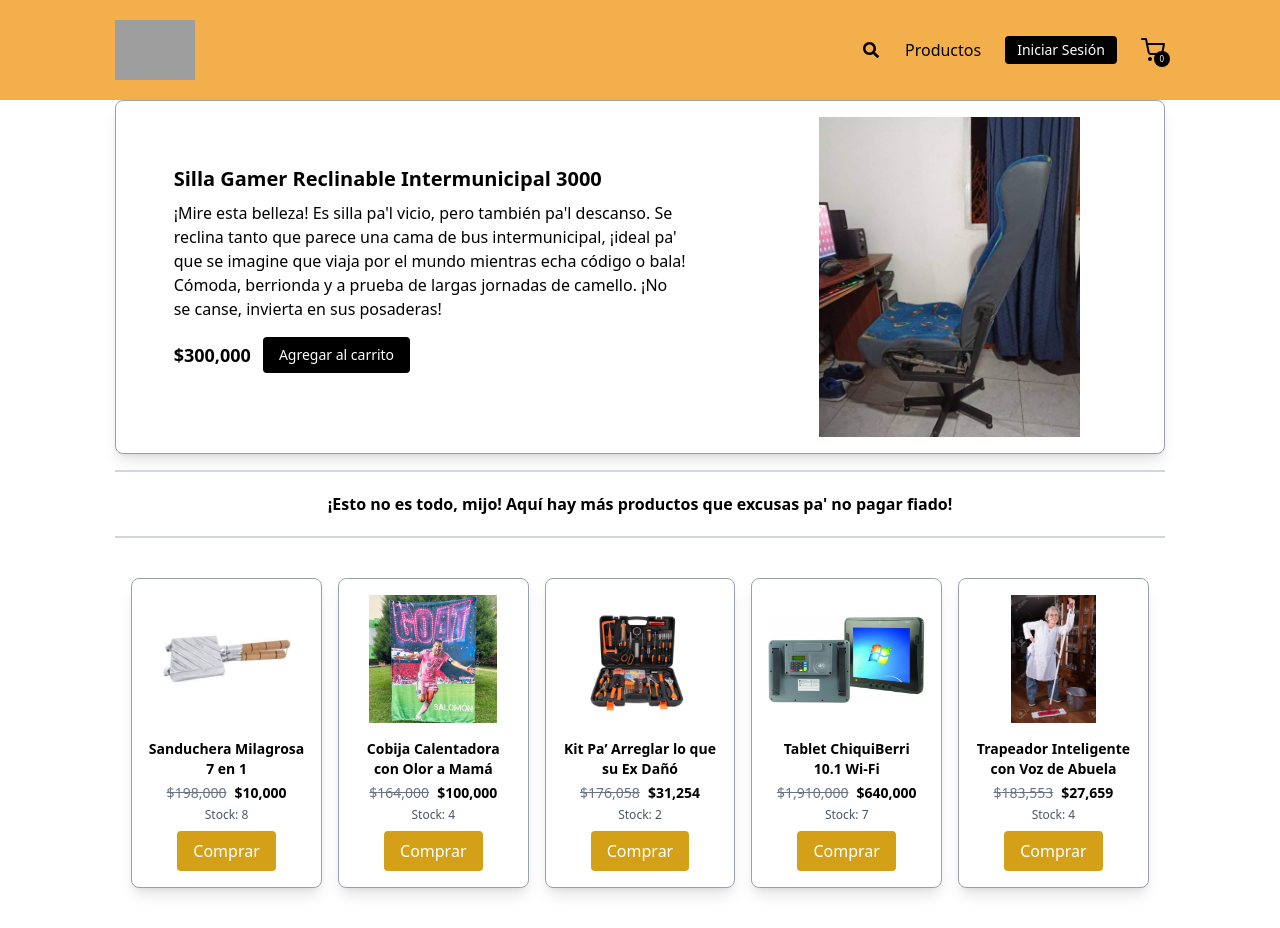
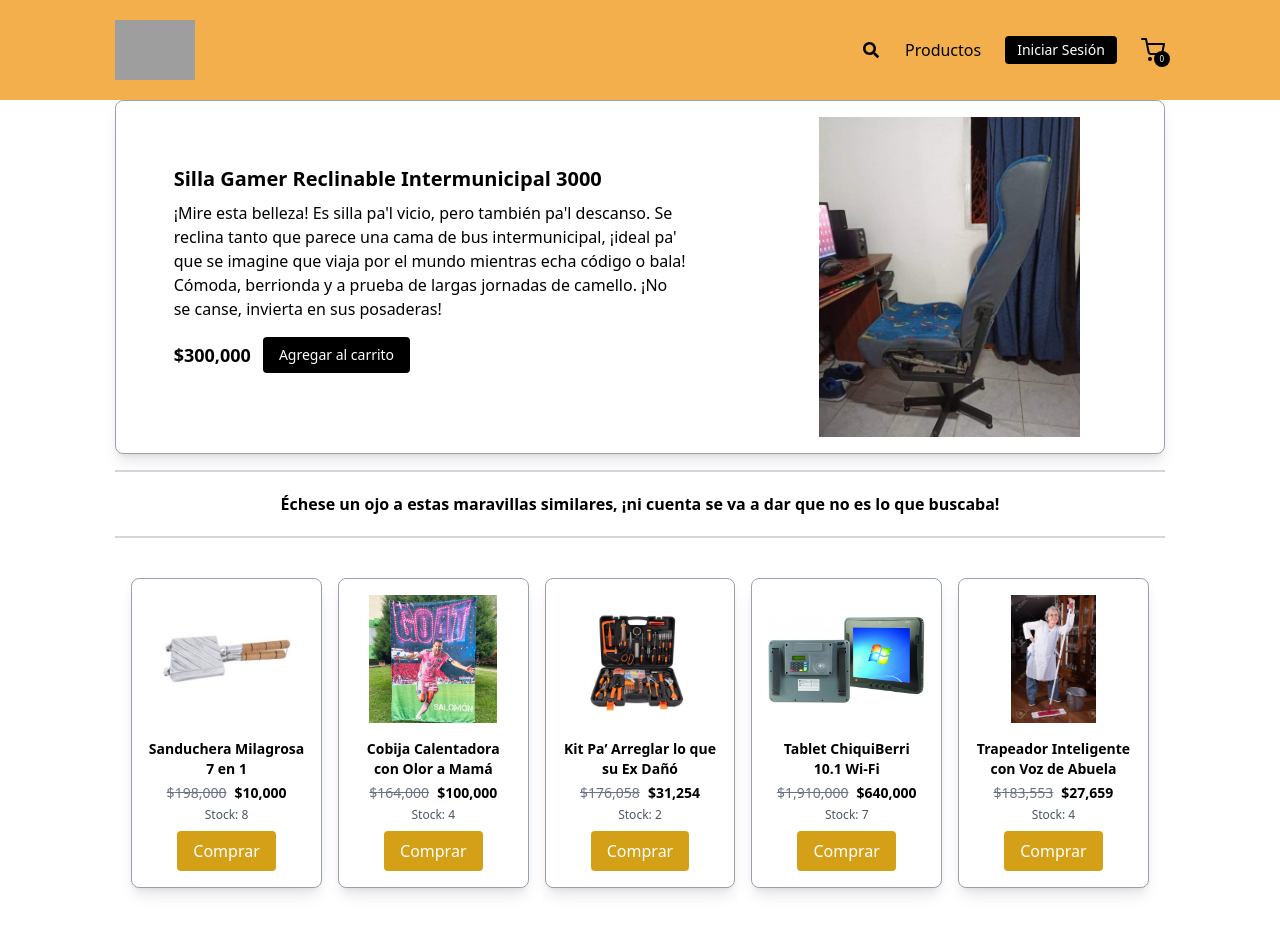
Before and after one commit to dangv31/devwebTrabajo, a React (Vite) app in the folder frontend/: page /product/111 in a window 1280 px wide. Built offline with nearby package versions, Linux system fonts and the light colour scheme; grey boxes are pictures that could not be loaded.

Commit message:
cambiar frase en la pagina de producto

```diff
--- a/frontend/src/pages/Product.jsx
+++ b/frontend/src/pages/Product.jsx
@@ -27,8 +27,7 @@ const Product = () => {
             <ProductInfo product={productData} />
             <hr className="border-t-2 border-gray-300 mb-4 mt-4" />
             <h1 className="font-bold text-sm text-center md:text-base text-black m-5">
-                ¡Esto no es todo, mijo! Aquí hay más productos que excusas pa' no pagar fiado!
-            </h1>
+                Échese un ojo a estas maravillas similares, ¡ni cuenta se va a dar que no es lo que buscaba!            </h1>
             <hr className="border-t-2 border-gray-300 mb-4" />
             <Recommendation/>
         </div>
```
